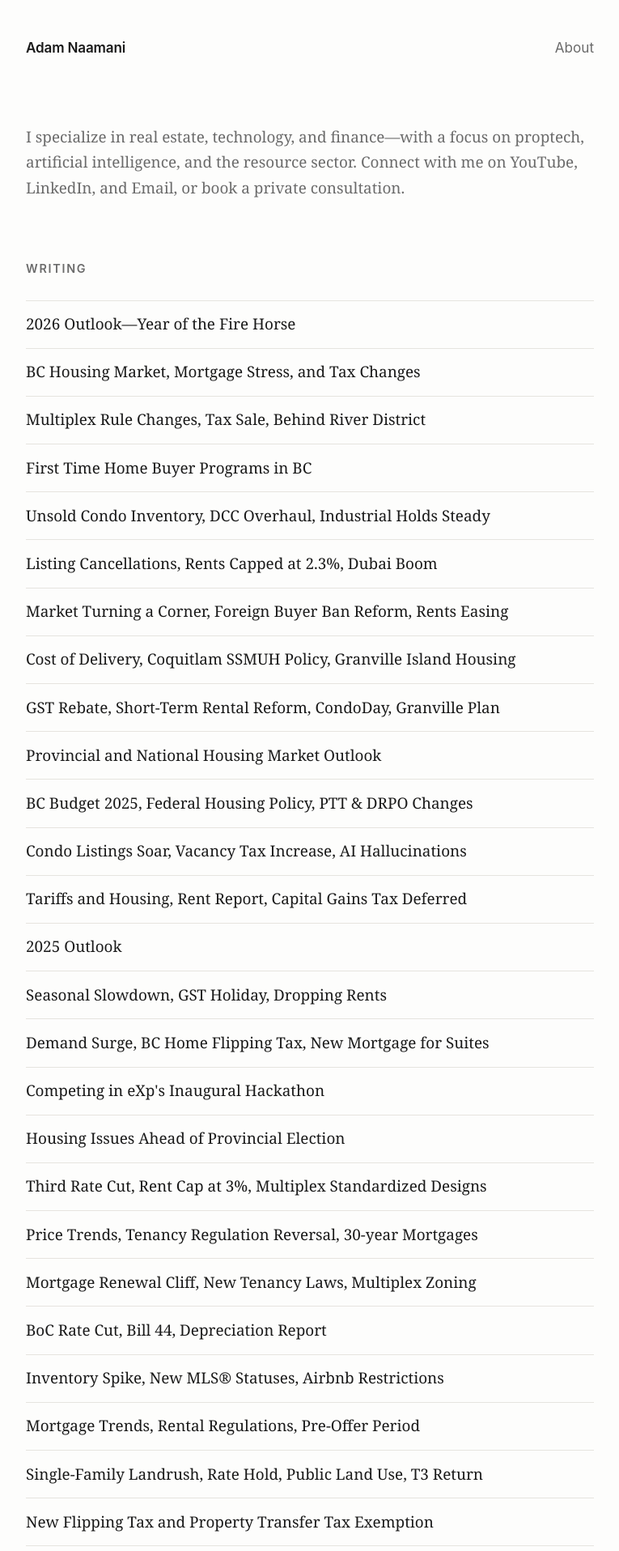
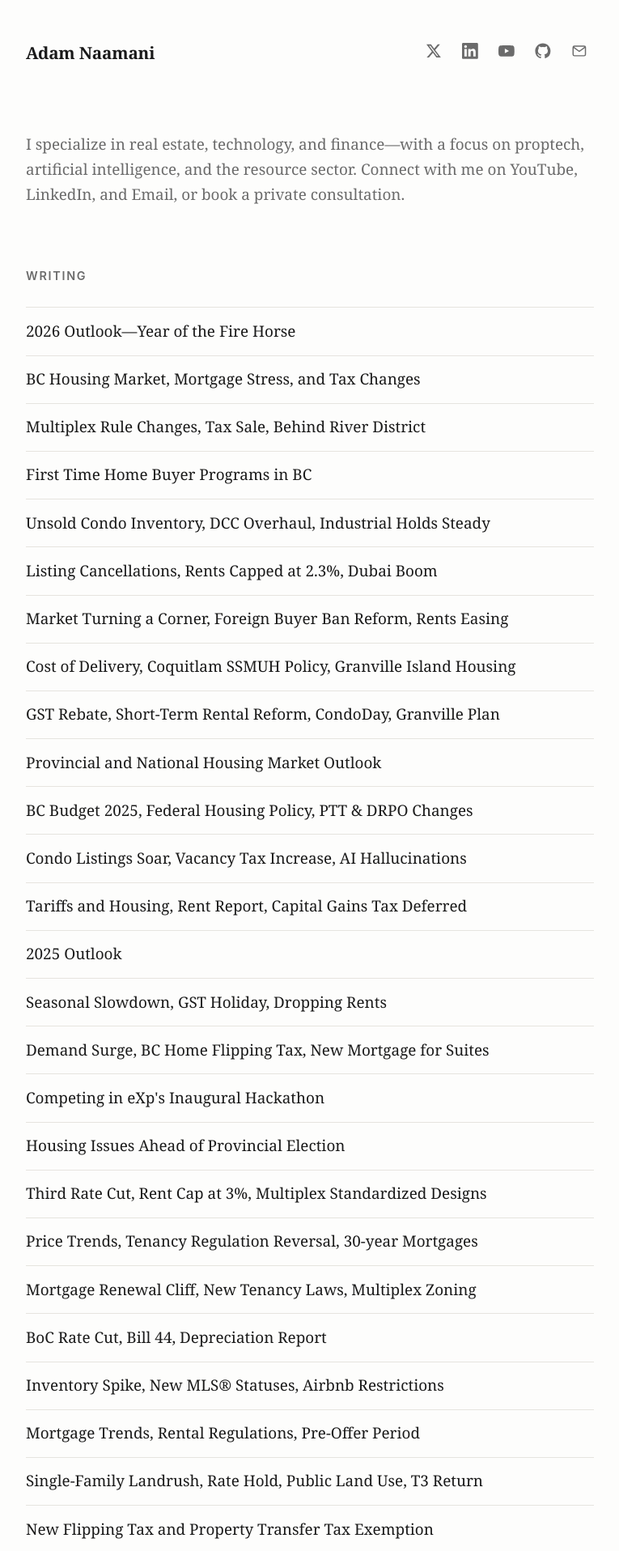
Before and after one commit to adamnaamani/adamnaamani, a Jekyll site: the page built from index.md, in a window 1280 px wide. Shown: the top 1916 px of the page at 81% size, without its empty margins (257-1022 px from the left). Built offline with Jekyll 4.4.1, drawn with Linux system fonts in a browser that asks for light colours.

Commit message:
Social links

```diff
--- a/_config.yml
+++ b/_config.yml
@@ -23,9 +23,6 @@ social:
     - https://www.linkedin.com/in/adamnaamani
     - https://www.youtube.com/@adamnaamani
     - https://github.com/adamnaamani
-
-header_pages:
-  - about.md
 
 plugins:
   - jekyll-feed
--- a/_includes/header.html
+++ b/_includes/header.html
@@ -1,12 +1,32 @@
 <header>
-  <a href="{{ '/' | relative_url }}">{{ site.title | escape }}</a>
+  <a href="{{ '/' | relative_url }}" class="site-title">{{ site.title | escape }}</a>
   <nav aria-label="Primary">
-    {%- for path in site.header_pages -%}
-      {%- for nav_page in site.pages -%}
-        {%- if nav_page.path == path and nav_page.title -%}
-          <a href="{{ nav_page.url | relative_url }}">{{ nav_page.title | escape }}</a>
-        {%- endif -%}
-      {%- endfor -%}
+    {%- for link in site.social.links -%}
+      {%- assign label = "" -%}
+      {%- assign icon = "" -%}
+      {%- if link contains "x.com" or link contains "twitter.com" -%}
+        {%- assign label = "X" -%}
+        {%- assign icon = "x" -%}
+      {%- elsif link contains "linkedin.com" -%}
+        {%- assign label = "LinkedIn" -%}
+        {%- assign icon = "linkedin" -%}
+      {%- elsif link contains "youtube.com" -%}
+        {%- assign label = "YouTube" -%}
+        {%- assign icon = "youtube" -%}
+      {%- elsif link contains "github.com" -%}
+        {%- assign label = "GitHub" -%}
+        {%- assign icon = "github" -%}
+      {%- endif -%}
+      {%- if label != "" -%}
+        <a href="{{ link }}" rel="me noopener" target="_blank" aria-label="{{ label }}" title="{{ label }}">
+          {%- include icons/{{ icon }}.svg -%}
+        </a>
+      {%- endif -%}
     {%- endfor -%}
+    {%- if site.email -%}
+      <a href="mailto:{{ site.email }}" aria-label="Email" title="Email">
+        {%- include icons/email.svg -%}
+      </a>
+    {%- endif -%}
   </nav>
 </header>
--- a/assets/css/main.css
+++ b/assets/css/main.css
@@ -99,36 +99,61 @@ body > header {
   display: flex;
   align-items: baseline;
   justify-content: space-between;
-  gap: 1.5rem;
+  gap: 0.75rem 1.5rem;
   flex-wrap: wrap;
   padding-block: 2.5rem;
   font-size: 0.95rem;
 }
-body > header > a {
+body > header > a.site-title {
+  font-family: "Iowan Old Style", Charter, Georgia, ui-serif, serif;
+  font-size: 1.15rem;
   font-weight: 600;
   letter-spacing: -0.01em;
   color: var(--fg);
   text-decoration: none;
 }
-body > header nav { display: flex; gap: 1.5rem; }
+body > header nav {
+  display: flex;
+  flex-wrap: wrap;
+  align-items: center;
+  gap: 0.25rem 0.5rem;
+}
 body > header nav a {
   color: var(--muted);
   text-decoration: none;
+  display: inline-flex;
+  align-items: center;
+  justify-content: center;
+  width: 2rem;
+  height: 2rem;
+  border-radius: 4px;
+}
+body > header nav a svg {
+  width: 1.1rem;
+  height: 1.1rem;
+  display: block;
 }
 body > header nav a:hover { color: var(--accent); }
 
+@media (max-width: 32rem) {
+  body > header nav a { width: 1.75rem; height: 1.75rem; }
+  body > header nav a svg { width: 1rem; height: 1rem; }
+}
+
 body > footer {
-  padding-block: 2.5rem;
-  border-top: 1px solid var(--rule);
+  padding-block: 0 2.5rem;
   font-size: 0.85rem;
   color: var(--muted);
 }
-body > footer p { margin: 0; }
+body > footer p {
+  margin: 0;
+  padding-top: 2.5rem;
+  border-top: 1px solid var(--rule);
+}
 
 article > header {
-  margin-bottom: 2.5rem;
-  padding-bottom: 1.5rem;
-  border-bottom: 1px solid var(--rule);
+  margin-bottom: 1.25rem;
+  padding-bottom: 0;
 }
 section > header {
   margin-bottom: 4rem;
@@ -139,7 +164,7 @@ article > header h1 {
   font-weight: 700;
   letter-spacing: -0.02em;
   line-height: 1.15;
-  text-wrap: balance;
+  text-wrap: pretty;
   margin: 0;
 }
 section > header p {
```
Also changed, not shown: _includes/icons/email.svg (added), _includes/icons/github.svg (added), _includes/icons/linkedin.svg (added), _includes/icons/x.svg (added), _includes/icons/youtube.svg (added).
